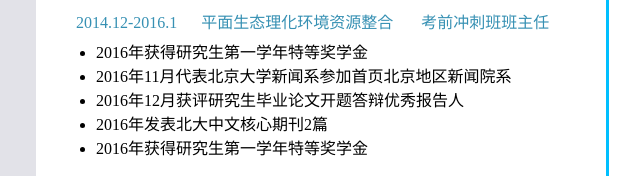
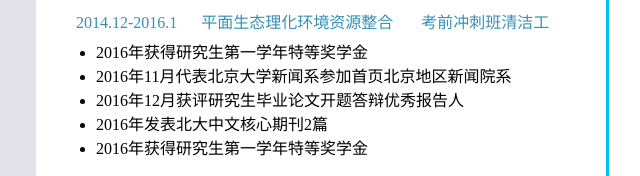
Before and after one commit to yuaq/rl, a plain HTML site: page index.html in a window 1280 px wide. Shown: the part 444-620 px from the top of the page, 434-1074 px from the left. Drawn offline with Linux system fonts and the light colour scheme.

Commit message:
Update index.html

```diff
--- a/index.html
+++ b/index.html
@@ -79,7 +79,7 @@
 					</ul>
 				</div>
 				<p style="color:rgb(54,144,179) ;">2014.12-2016.1&nbsp;&nbsp;&nbsp;&nbsp;&nbsp;&nbsp;平面生态理化环境资源整合
-					&nbsp;&nbsp;&nbsp;&nbsp;&nbsp;&nbsp;考前冲刺班班主任</p>
+					&nbsp;&nbsp;&nbsp;&nbsp;&nbsp;&nbsp;考前冲刺班清洁工</p>
 				<div class="gzjy">
 					<ul>
 						<li>2016年获得研究生第一学年特等奖学金</li>
```
